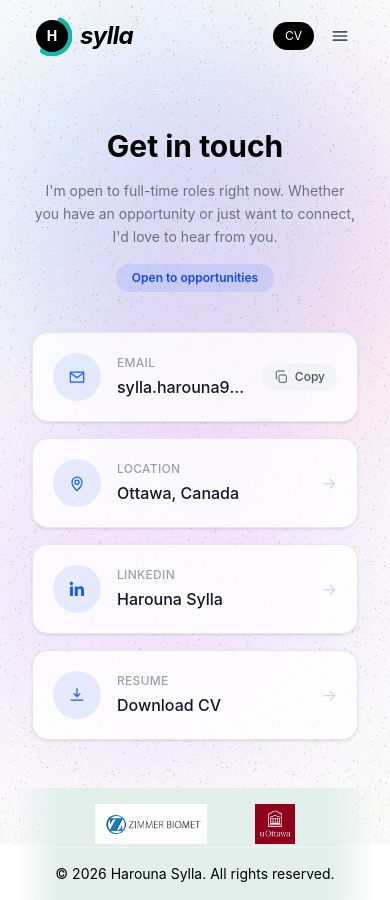
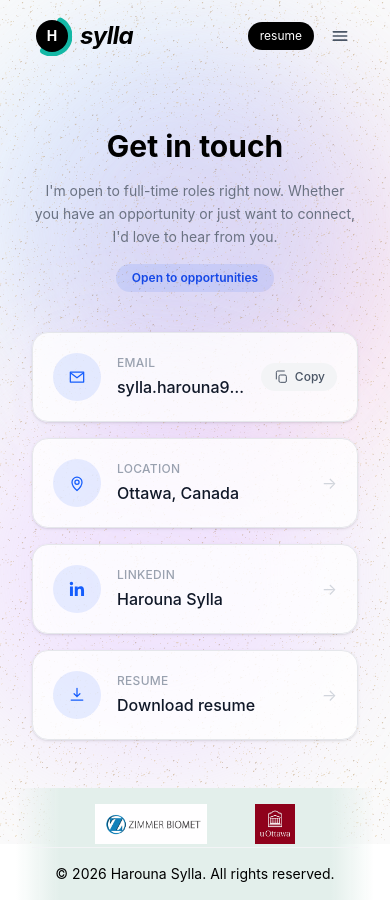
Before and after one commit to HarounaSylla/website, a React app in the folder portfolio/: page /contact in a window 390 px wide. Built offline with nearby package versions, Linux system fonts and the light colour scheme; the HTML template or start-up script is replaced by a standard one.

Commit message:
use "resume"

```diff
--- a/portfolio/src/componebts/layout/Header.tsx
+++ b/portfolio/src/componebts/layout/Header.tsx
@@ -54,8 +54,8 @@ export default function Header({ menuOpen, onMenuOpenChange }: HeaderProps) {
           download
           className="shrink-0 rounded-full bg-black px-3 py-1.5 text-xs text-white transition-colors hover:bg-gray-800 sm:px-5 sm:py-2 sm:text-sm"
         >
-          <span className="sm:hidden">CV</span>
-          <span className="hidden sm:inline">Download CV</span>
+          <span className="sm:hidden">resume</span>
+          <span className="hidden sm:inline">Download resume</span>
         </a>
 
         <button
--- a/portfolio/src/pages/Contact.tsx
+++ b/portfolio/src/pages/Contact.tsx
@@ -252,7 +252,7 @@ export default function Contact() {
             <ContactRow
               href={contactDetails.cvUrl}
               label="Resume"
-              value="Download CV"
+              value="Download resume"
               download
               icon={<DownloadIcon />}
             />
```
